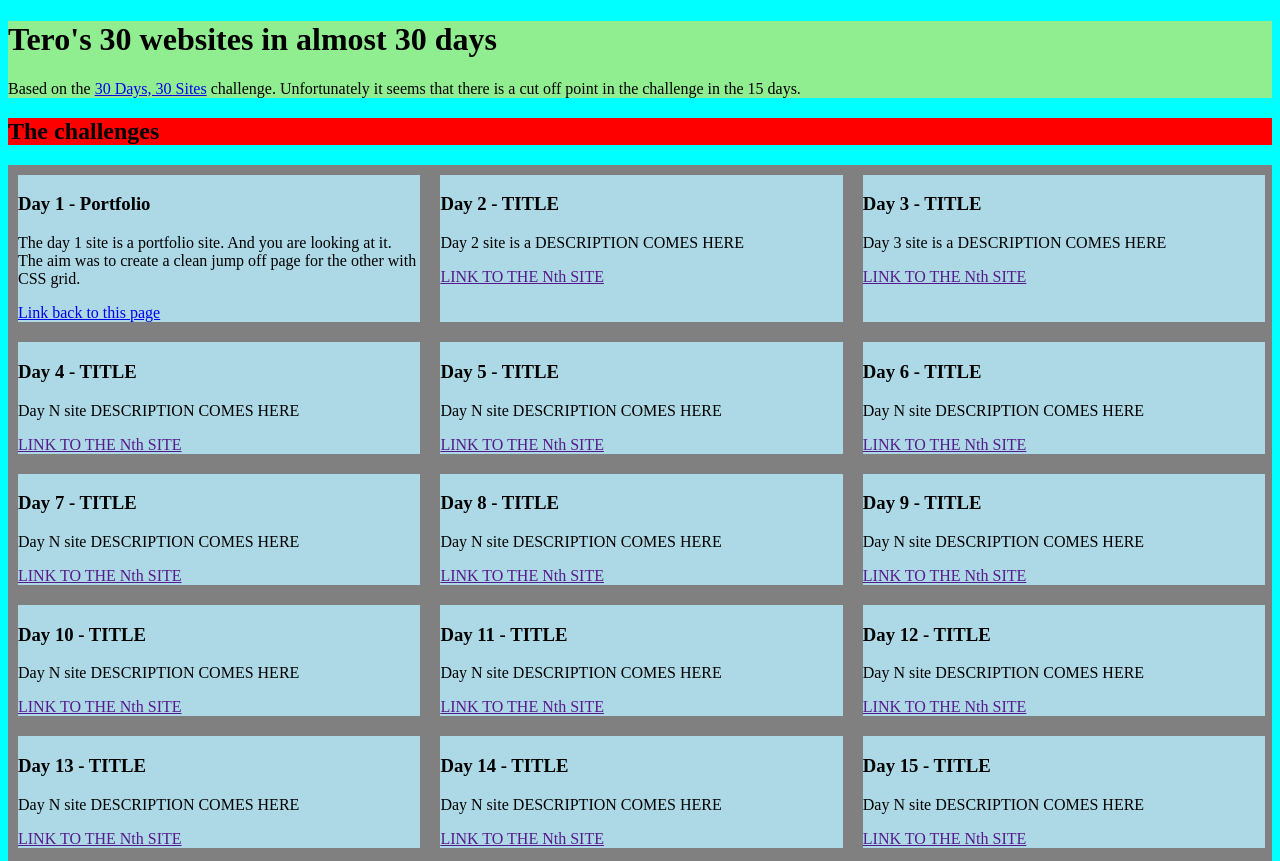
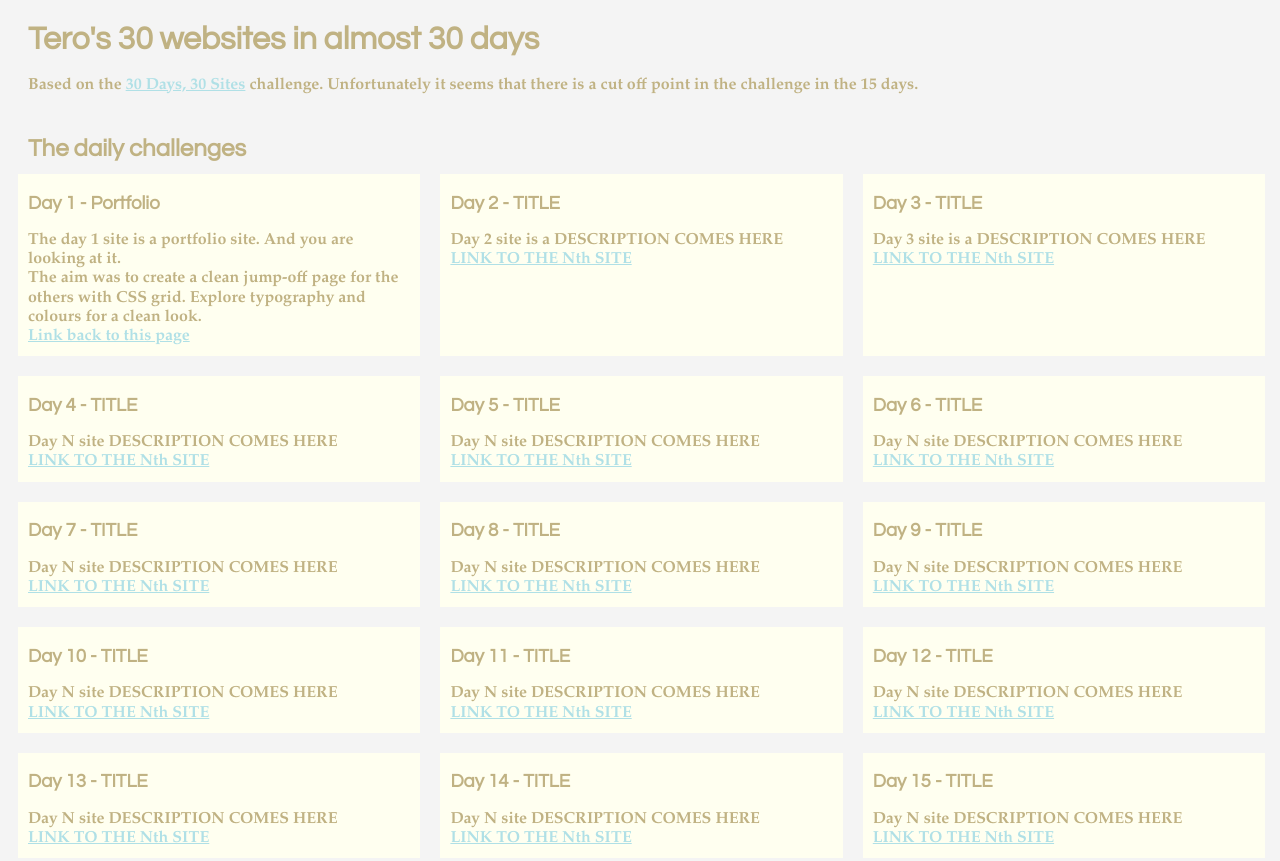
Before and after one commit to TeroLaiho/30days30websites, a plain HTML site: page index.html in a window 1280 px wide. Shown: the top 861 px of the page. Drawn offline with Linux system fonts and the light colour scheme.

Commit message:
Style the colors and placements

```diff
--- a/css/main.css
+++ b/css/main.css
@@ -1,23 +1,52 @@
 /* GLOBAL STYLES */
+* {
+    box-sizing: border-box;
+    margin-bottom: 0;
+}
+
+a {
+    color: #778899;
+    color: #B0E0E6;
+}
+
 body {
-    background-color: cyan;
+    background-color: #f4f4f4;
+    /*font-family: 'Open Sans', helvetica, arial, sans;*/
+    font-weight: bold;
+    font-family: Garamond, Baskerville, "Baskerville Old Face", "Hoefler Text", "Times New Roman", serif;
+    line-height: 1.2;
+}
+
+h1, h2, h3 {
+    font-family: "Century Gothic", CenturyGothic,'Open Sans', helvetica, arial, sans;
 }
 
 /* AREA STYLES */
 .headerArea {
-    background-color: lightgreen;
+    background-color: #f4f4f4;
+    color: #c0b283;
+    margin-bottom: 40px;
+    margin-left: 20px;
 }
 .challengesHeaderArea {
-    background-color: red;
+    background-color: #f4f4f4;
+    color: #c0b283;
+    margin-bottom: 0;
+    margin-left: 20px;
 }
 .challengesArea {
-    background-color: grey;
+    background-color: color: #dcd0c0;
     display: grid;
     grid-template-columns: 33vw 33vw 33vw;
+    margin-top: 0;
+    padding-top: 0;
 }
 .challengeContainer {
-    background-color: lightblue;
+    background-color: #fffff0;
+    color: #c0b283;
     margin: 10px;
+    padding: 10px;
+    padding-top: 0;
 }
 .challengeHeader {
 
@@ -29,5 +58,8 @@ body {
 
 }
 .footerArea {
-    background-color: lavender;
+    background-color: #f4f4f4;
+    color: #c0b283;
+    margin-left: 20px;
+    margin-bottom: 40px;
 }
--- a/index.html
+++ b/index.html
@@ -11,12 +11,12 @@
         <p>Based on the <a href="https://www.subscribepage.com/30days30sites">30 Days, 30 Sites</a> challenge. Unfortunately it seems that there is a cut off point in the challenge in the 15 days.</p>
     </div>
     <div class="challengesHeaderArea">
-        <h2>The challenges</h2>
+        <h2>The daily challenges</h2>
     </div>
     <div class="challengesArea">
         <div class="challengeContainer">
             <h3 class="challengeHeader">Day 1 - Portfolio</h3>
-            <p class="challengeDescription">The day 1 site is a portfolio site. And you are looking at it. <br> The aim was to create a clean jump off page for the other with CSS grid.</p>
+            <p class="challengeDescription">The day 1 site is a portfolio site. And you are looking at it. <br> The aim was to create a clean jump-off page for the others with CSS grid. Explore typography and colours for a clean look.</p>
             <a href="#" class="challengeLink">Link back to this page</a>
         </div>
         <div class="challengeContainer">
@@ -166,7 +166,8 @@
         </div>
     </div>
     <div class="footerArea">
-        <p>FOOTER AREA</p>
+        <h2>Contact Me</h2>
+        <a href="mailto:tero.laiho@gmail.com">Go ahead, mail me!</a>
     </div>
 </body>
 </html>
```
